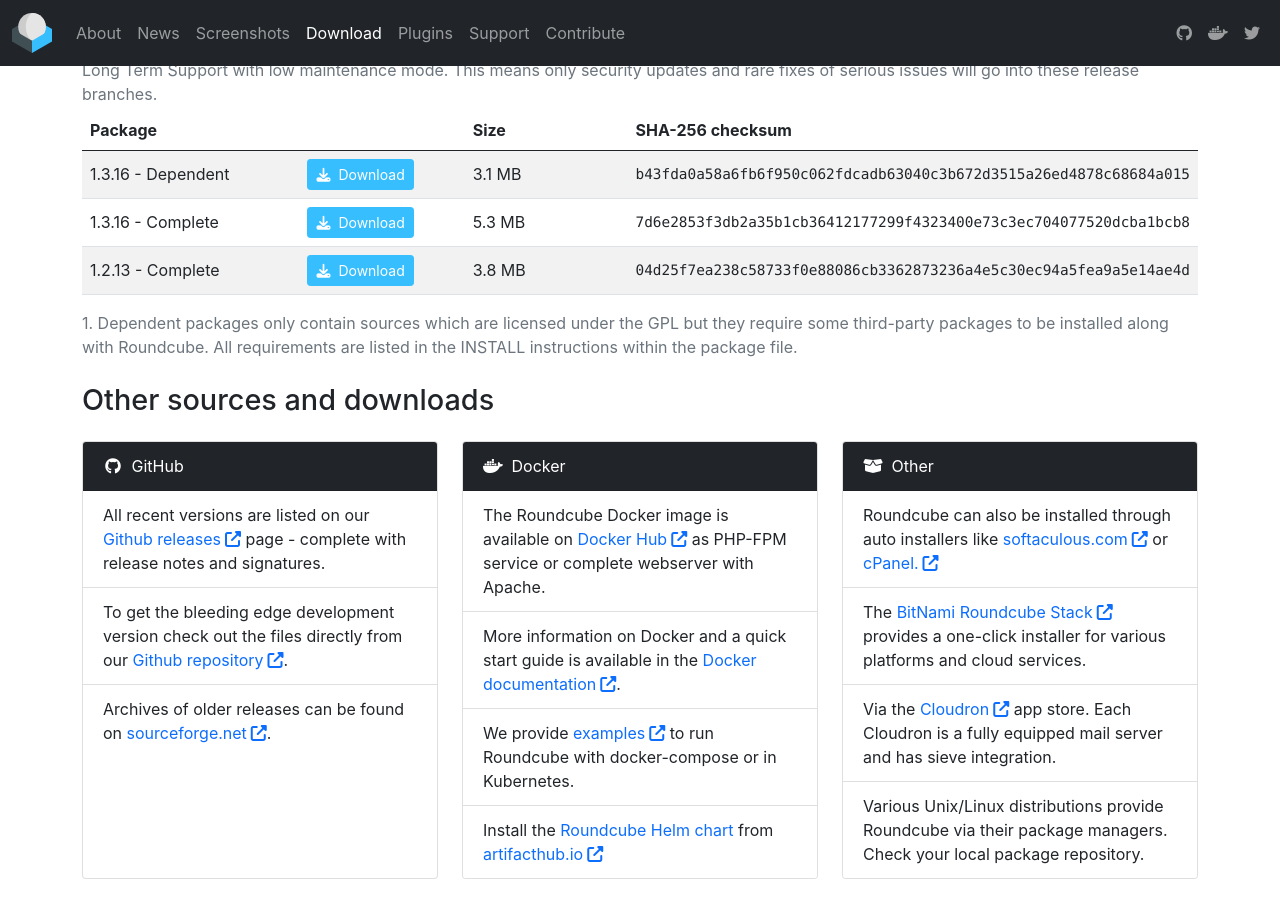
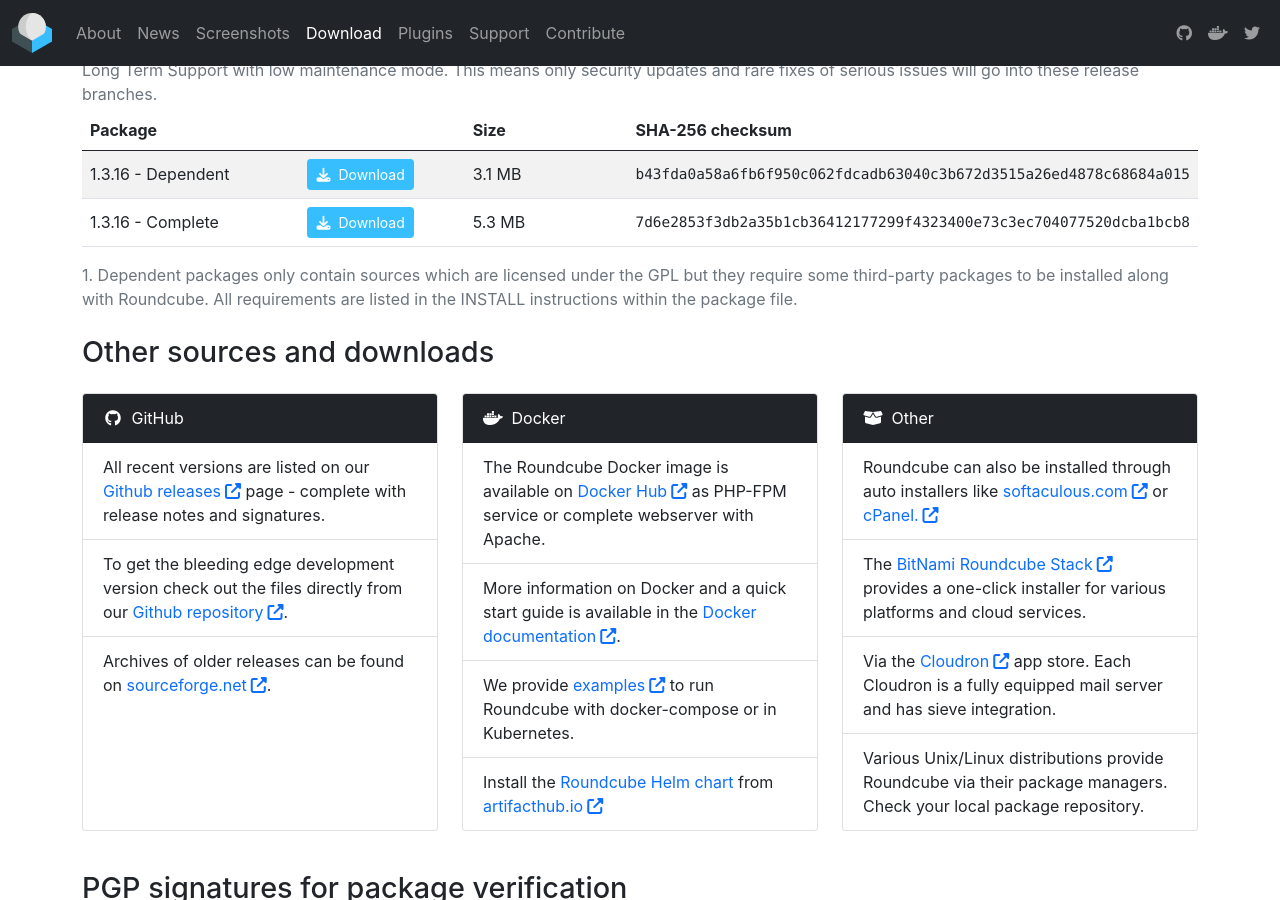
Before and after one commit to roundcube/roundcube.github.com, a Jekyll site: the page built from download/index.html, in a window 1280 px wide and 900 px high, scrolled down 650 px. Built offline with Jekyll 4.4.1, drawn with Linux system fonts in a browser that asks for light colours; nearby versions of some CDN libraries; comment, search, counter and statistics services are not loaded.

Commit message:
1.2.x is no longer LTS

```diff
--- a/_data/releases.json
+++ b/_data/releases.json
@@ -61,12 +61,6 @@
                 "url": "https://github.com/roundcube/roundcubemail/releases/download/1.3.16/roundcubemail-1.3.16-complete.tar.gz",
                 "size": "5.3 MB",
                 "checksum": "7d6e2853f3db2a35b1cb36412177299f4323400e73c3ec704077520dcba1bcb8"
-            },
-            {
-                "package": "1.2.13 - Complete",
-                "url": "https://github.com/roundcube/roundcubemail/releases/download/1.2.13/roundcubemail-1.2.13-complete.tar.gz",
-                "size": "3.8 MB",
-                "checksum": "04d25f7ea238c58733f0e88086cb3362873236a4e5c30ec94a5fea9a5e14ae4d"
             }
         ]
     },
```
